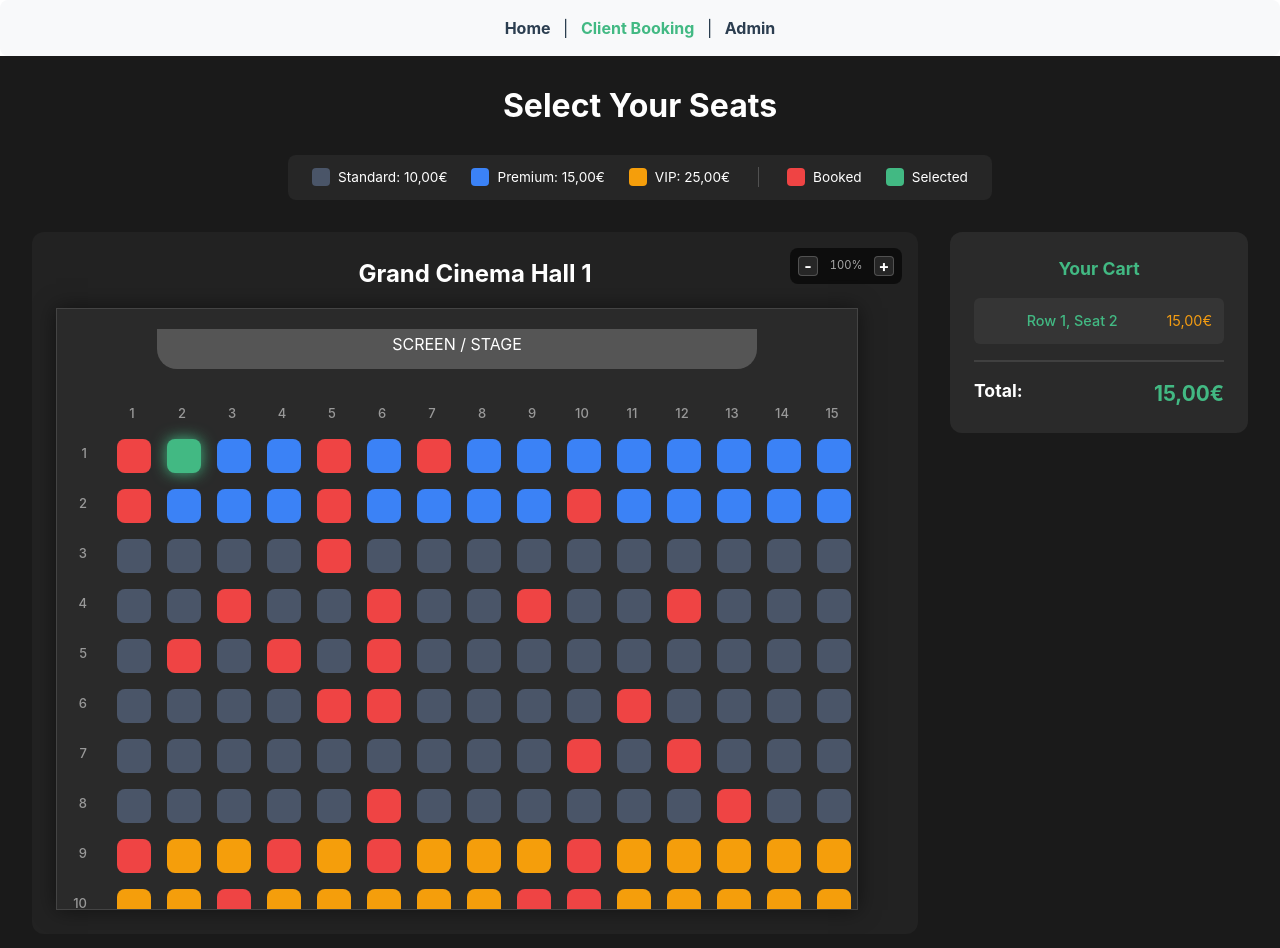
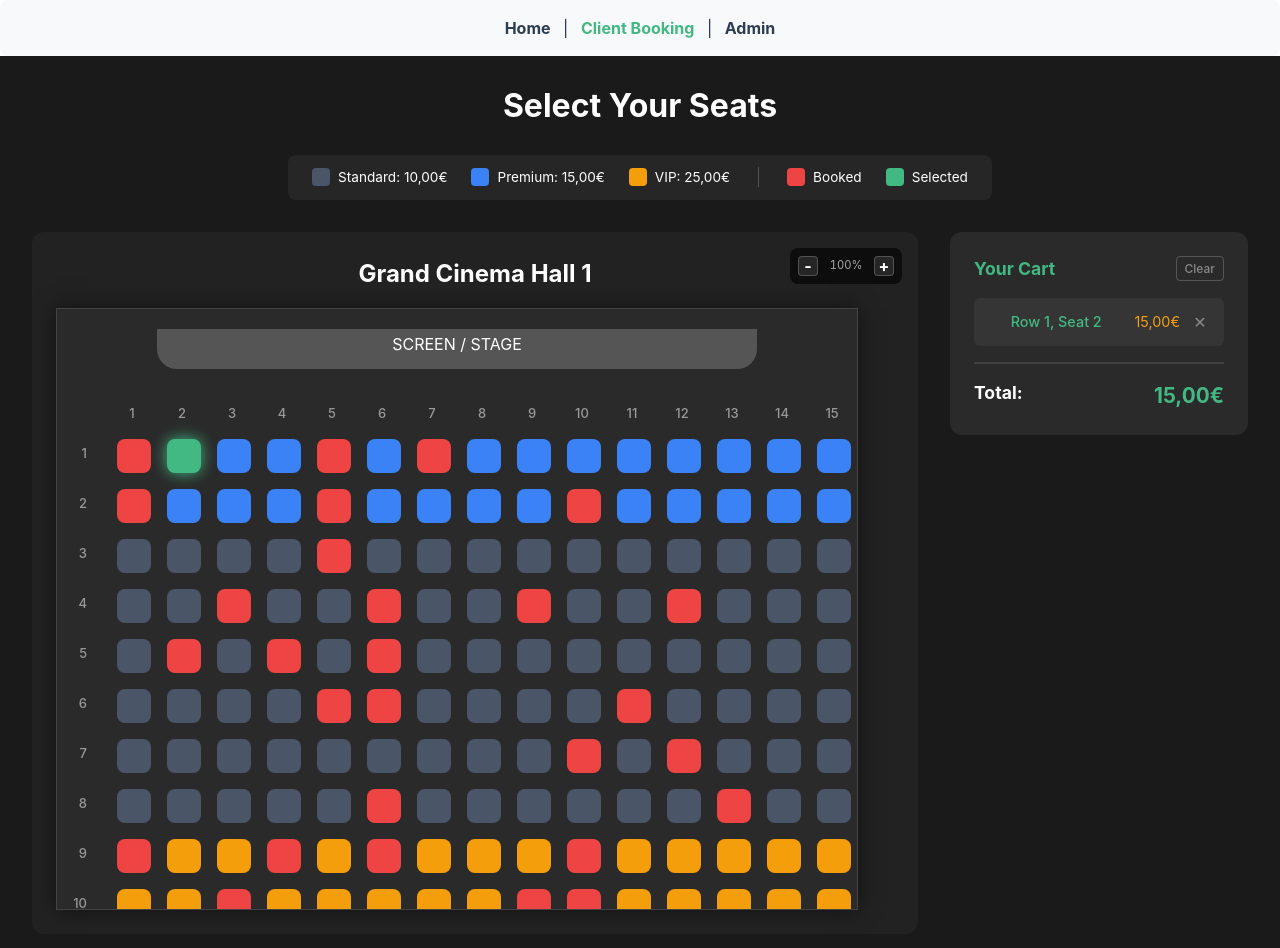
Before and after one commit to gerasem/ticket-shop, a Vue app: page /client in a window 1280 px wide. Both pictures are taken after a click on the element 184 px from the left and 455 px from the top of the page. Shown: the top 948 px of the page. Built offline with nearby package versions, Linux system fonts and the light colour scheme.

Commit message:
clear cart and remove seat from cart

```diff
--- a/src/views/ClientView.vue
+++ b/src/views/ClientView.vue
@@ -27,6 +27,22 @@ const handleSeatClick = (seatId: string) => {
     venueStore.updateSeatStatus(seatId, 'readyToBook');
     cartStore.addSeat(seat);
   }
+};
+
+// Remove a single seat from cart
+const removeSeat = (seatId: string) => {
+  venueStore.updateSeatStatus(seatId, 'free');
+  cartStore.removeSeat(seatId);
+};
+
+// Clear all seats from cart
+const clearCart = () => {
+  // Update all selected seats to free
+  cartStore.selectedSeats.forEach(seat => {
+    venueStore.updateSeatStatus(seat.id, 'free');
+  });
+  // Clear cart
+  cartStore.clearCart();
 };
 
 const getSeatType = (seat: any) => {
@@ -89,7 +105,17 @@ const getSeatTypeClass = (seat: any) => {
 
       <!-- Right: Shopping Cart -->
       <aside class="shopping-cart">
-        <h3>Your Cart</h3>
+        <div class="cart-header">
+          <h3>Your Cart</h3>
+          <button
+            v-if="cartStore.selectedSeats.length > 0"
+            class="clear-cart-btn"
+            @click="clearCart"
+            title="Clear all selections"
+          >
+            Clear
+          </button>
+        </div>
         <div v-if="cartStore.selectedSeats.length === 0" class="empty-cart">
           No seats selected
         </div>
@@ -102,7 +128,16 @@ const getSeatTypeClass = (seat: any) => {
             <div class="cart-seat-info">
               <span class="cart-seat-label">Row {{ seat.label.split('-')[0] }}, Seat {{ seat.label.split('-')[1] }}</span>
             </div>
-            <span class="cart-seat-price">{{ formatPrice(getSeatType(seat)?.priceInCents || 0) }}</span>
+            <div class="cart-item-right">
+              <span class="cart-seat-price">{{ formatPrice(getSeatType(seat)?.priceInCents || 0) }}</span>
+              <button
+                class="remove-seat-btn"
+                @click="removeSeat(seat.id)"
+                title="Remove seat"
+              >
+                ✕
+              </button>
+            </div>
           </div>
         </div>
         <div class="cart-total">
@@ -302,10 +337,34 @@ const getSeatTypeClass = (seat: any) => {
   top: 2rem;
 }
 
+.cart-header {
+  display: flex;
+  justify-content: space-between;
+  align-items: center;
+  margin-bottom: 1rem;
+}
+
 .shopping-cart h3 {
-  margin: 0 0 1rem 0;
+  margin: 0;
   font-size: 1.1rem;
   color: #42b983;
+}
+
+.clear-cart-btn {
+  background: transparent;
+  border: 1px solid rgba(255, 255, 255, 0.2);
+  color: #888;
+  padding: 0.25rem 0.5rem;
+  border-radius: 4px;
+  font-size: 0.75rem;
+  cursor: pointer;
+  transition: all 0.2s;
+}
+
+.clear-cart-btn:hover {
+  background: rgba(239, 68, 68, 0.2);
+  border-color: rgba(239, 68, 68, 0.5);
+  color: #ef4444;
 }
 
 .empty-cart {
@@ -345,8 +404,35 @@ const getSeatTypeClass = (seat: any) => {
   display: block;
 }
 
+.cart-item-right {
+  display: flex;
+  align-items: center;
+  gap: 0.5rem;
+}
+
 .cart-seat-price {
   color: #f39c12;
+}
+
+.remove-seat-btn {
+  background: transparent;
+  border: none;
+  color: #888;
+  font-size: 1rem;
+  cursor: pointer;
+  padding: 0.25rem;
+  width: 24px;
+  height: 24px;
+  display: flex;
+  align-items: center;
+  justify-content: center;
+  border-radius: 4px;
+  transition: all 0.2s;
+}
+
+.remove-seat-btn:hover {
+  background: rgba(239, 68, 68, 0.2);
+  color: #ef4444;
 }
 
 .cart-total {
```
